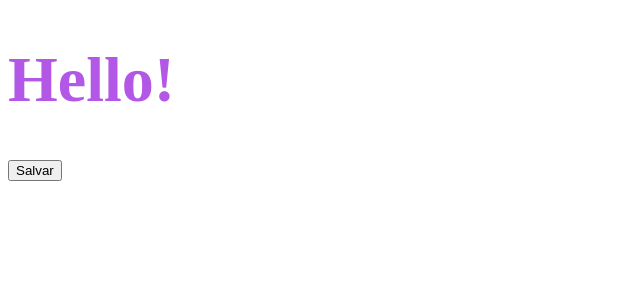
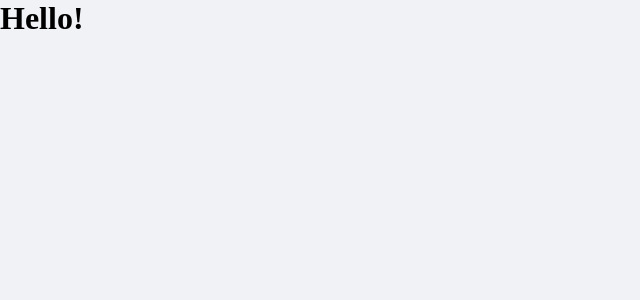
Before and after one commit to phmelomorais/rocketseat-ignite-reactjs-dtmoney, a React (Create React App) app: page / in a window 1280 px wide. Shown: the top 300 px of the page, without its empty margins (0-640 px from the left). Built offline with nearby package versions, Linux system fonts and the light colour scheme.

Commit message:
Aula 05 - Criando Estilos Globais

```diff
--- a/public/index.html
+++ b/public/index.html
@@ -3,6 +3,8 @@
   <head>
     <meta charset="utf-8" />
     <meta name="viewport" content="width=device-width, initial-scale=1" />
+    <link rel="shortcut icon" href="favicon.png" type="image/png">
+
     <title>dtMoney</title>
   </head>
   <body>
--- a/src/App.tsx
+++ b/src/App.tsx
@@ -1,15 +1,10 @@
-import styled from 'styled-components'
-
-const Title = styled.h1`
-  font-size:64px;
-  color: #b257e6;
-`
+import { GlobalStyle } from "./styles/global";
 
 export function App() {
   return (
     <div className="App">
-      <Title>Hello!</Title>
-      <button>Salvar</button>
+      <h1>Hello!</h1>
+      <GlobalStyle/>
     </div>
   );
 };
--- /dev/null
+++ b/src/styles/global.ts
@@ -0,0 +1,43 @@
+import { createGlobalStyle } from 'styled-components'
+
+export const GlobalStyle = createGlobalStyle`
+:root {
+    --background: #f0f2f5;
+    --red: #e52e40;
+    --blue: #5429cc;
+    --blue-light: #6933ff;
+    --text-title: #363f5f;
+    --text-body: #969cb3;
+    --shape: #ffffff;
+}
+
+* {
+    margin:0;
+    padding:0;
+    box-sizing: border-box;
+}
+
+html {
+    @media (max-width: 1080px){
+        font-size: 93.75%; //15px
+    }
+
+    @media (max-width: 720px){
+        font-size: 87.05%; //14px
+    }
+}
+
+body {
+    background: var(--background);
+    -webkit-font-smoothing: antialiased;
+}
+
+button {
+    cursor: pointer;
+}
+
+[disabled] {
+    opacity: 0.6;
+    cursor: not-allowed;
+}
+`
```
